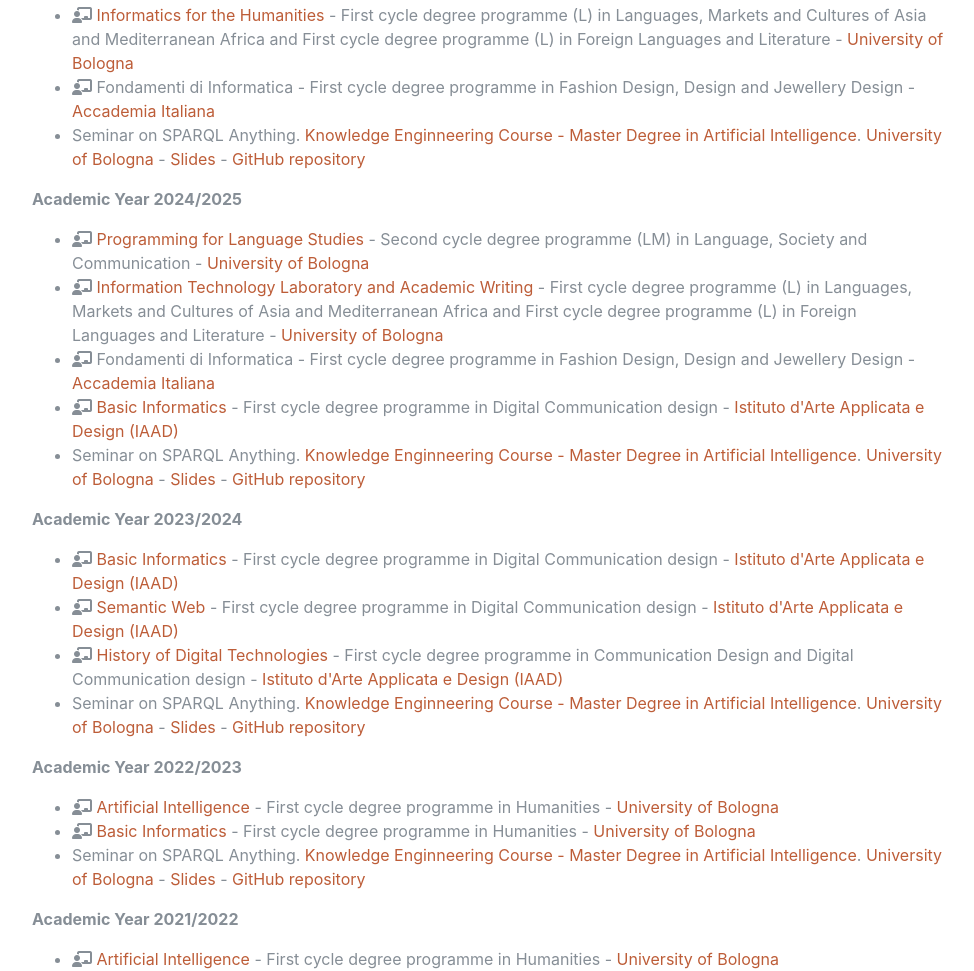
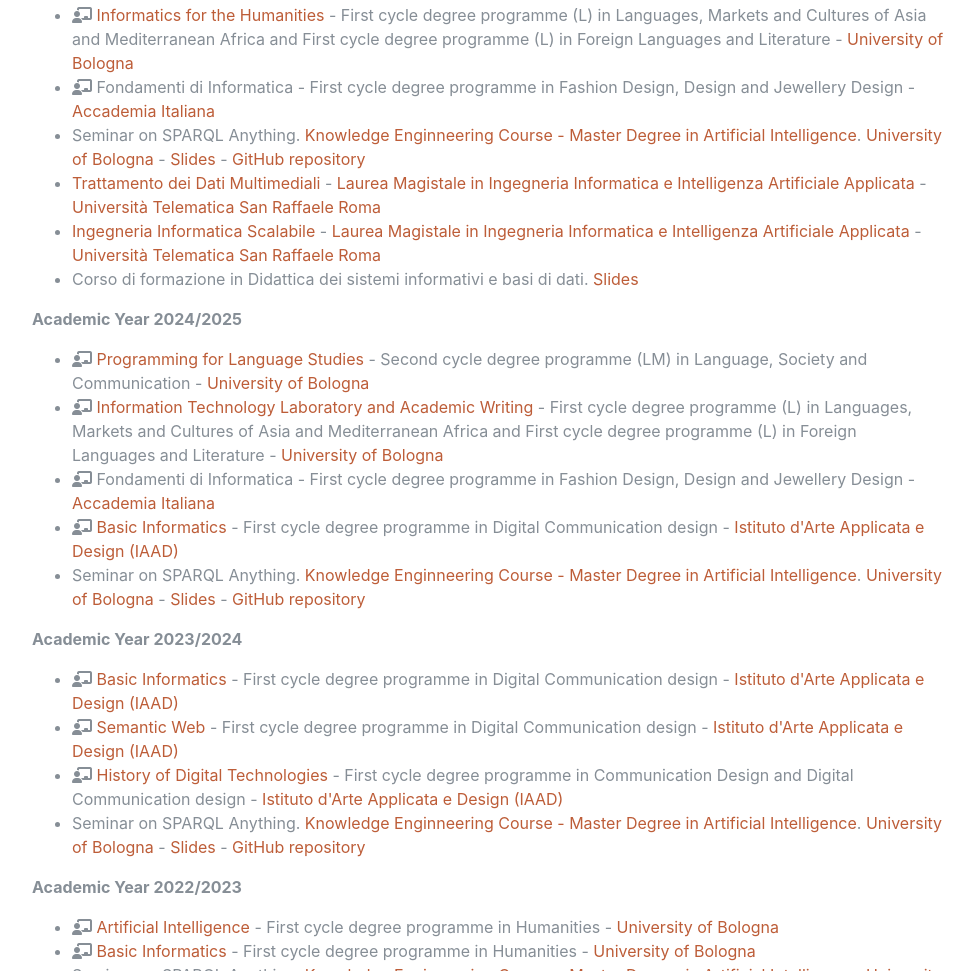
Before and after one commit to luigi-asprino/luigi-asprino.github.io, a plain HTML site: page index.html in a window 1280 px wide. Shown: the part 3407-4378 px from the top of the page, without its empty margins (288-1262 px from the left). Drawn offline with Linux system fonts and the light colour scheme; files whose address does not match are found by name; a web font is replaced by a local one.

Commit message:
Add new course links and details to index.html

```diff
--- a/index.html
+++ b/index.html
@@ -356,6 +356,9 @@
 
 						<li><i class="fas fa-chalkboard-teacher"></i> Fondamenti di Informatica - First cycle degree programme in Fashion Design, Design and Jewellery Design - <a href="https://www.accademiaitaliana.com/">Accademia Italiana</a></li>
 						<li>Seminar on SPARQL Anything. <a href="https://www.unibo.it/it/didattica/insegnamenti/insegnamento/2025/446613">Knowledge Enginneering Course - Master Degree in Artificial Intelligence</a>. <a href="https://www.unibo.it/en">University of Bologna</a> - <a href="https://docs.google.com/presentation/d/1zFV7TQg_vTer-jVa26aly32r9wajdE4yZ7AsbNfY7Tc/edit?usp=sharing">Slides</a> - <a href="https://github.com/luigi-asprino/knowledge-engineering">GitHub repository</a></li>
+						<li><a href="https://www.uniroma5.it/insegnamenti/0322509INGINF05IV">Trattamento dei Dati Multimediali</a> - <a href="https://www.uniroma5.it/magistrale/ingegneria-informatica-e-intelligenza-artificiale-applicata">Laurea Magistale in Ingegneria Informatica e Intelligenza Artificiale Applicata </a>- <a href="https://www.uniroma5.it/">Università Telematica San Raffaele Roma</a></li>
+						<li><a href="https://www.uniroma5.it/insegnamenti/0322509INGINF05II">Ingegneria Informatica Scalabile</a> - <a href="https://www.uniroma5.it/magistrale/ingegneria-informatica-e-intelligenza-artificiale-applicata">Laurea Magistale in Ingegneria Informatica e Intelligenza Artificiale Applicata </a>- <a href="https://www.uniroma5.it/">Università Telematica San Raffaele Roma</a></li>
+						<li>Corso di formazione in Didattica dei sistemi informativi e basi di dati. <a href="https://docs.google.com/presentation/d/1eTLEpOhskELIcVAG3iaSH5p0gClUkWJL85oj1Ba1-zQ/edit?usp=sharing">Slides</a></li>
 
 
 					</ul>
```
